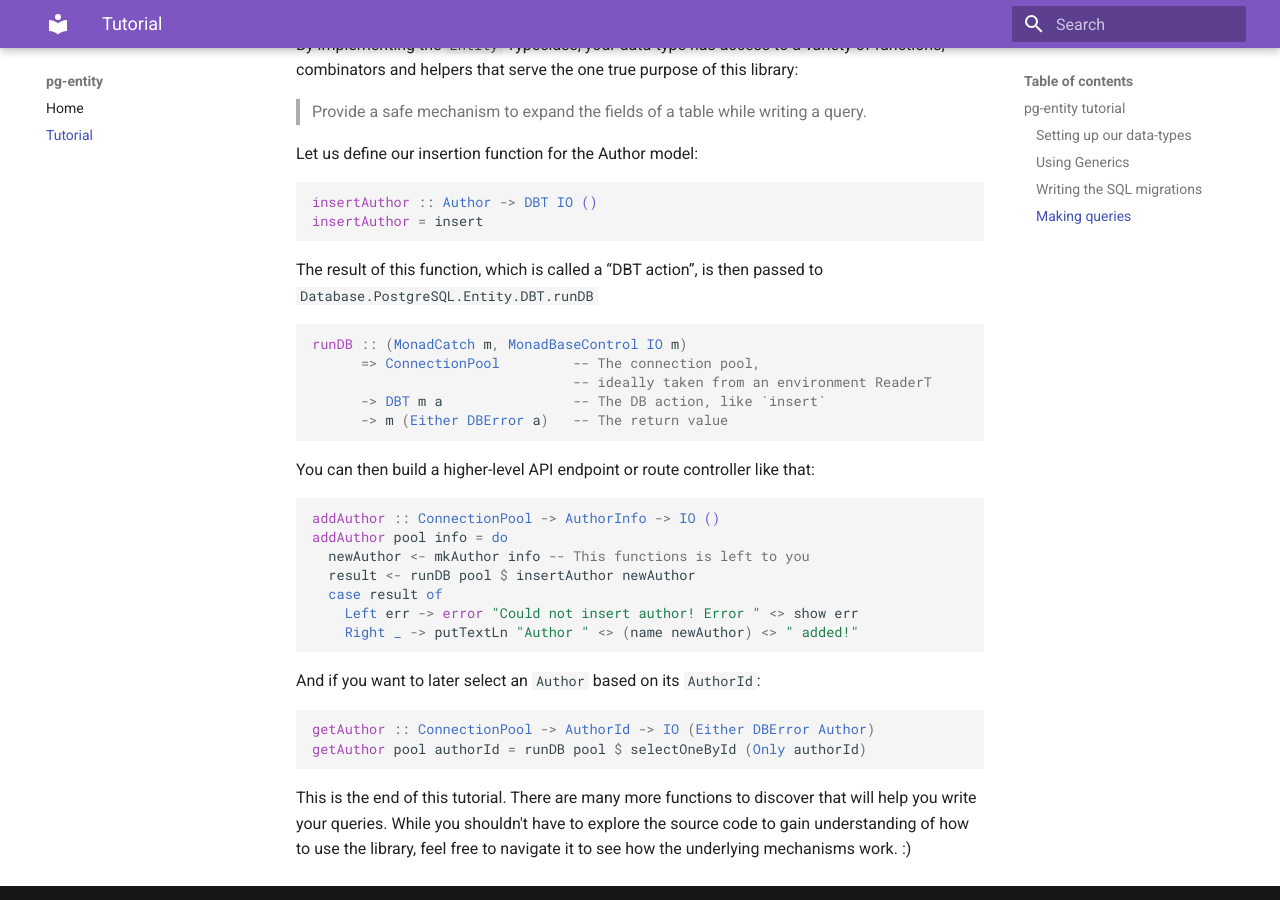
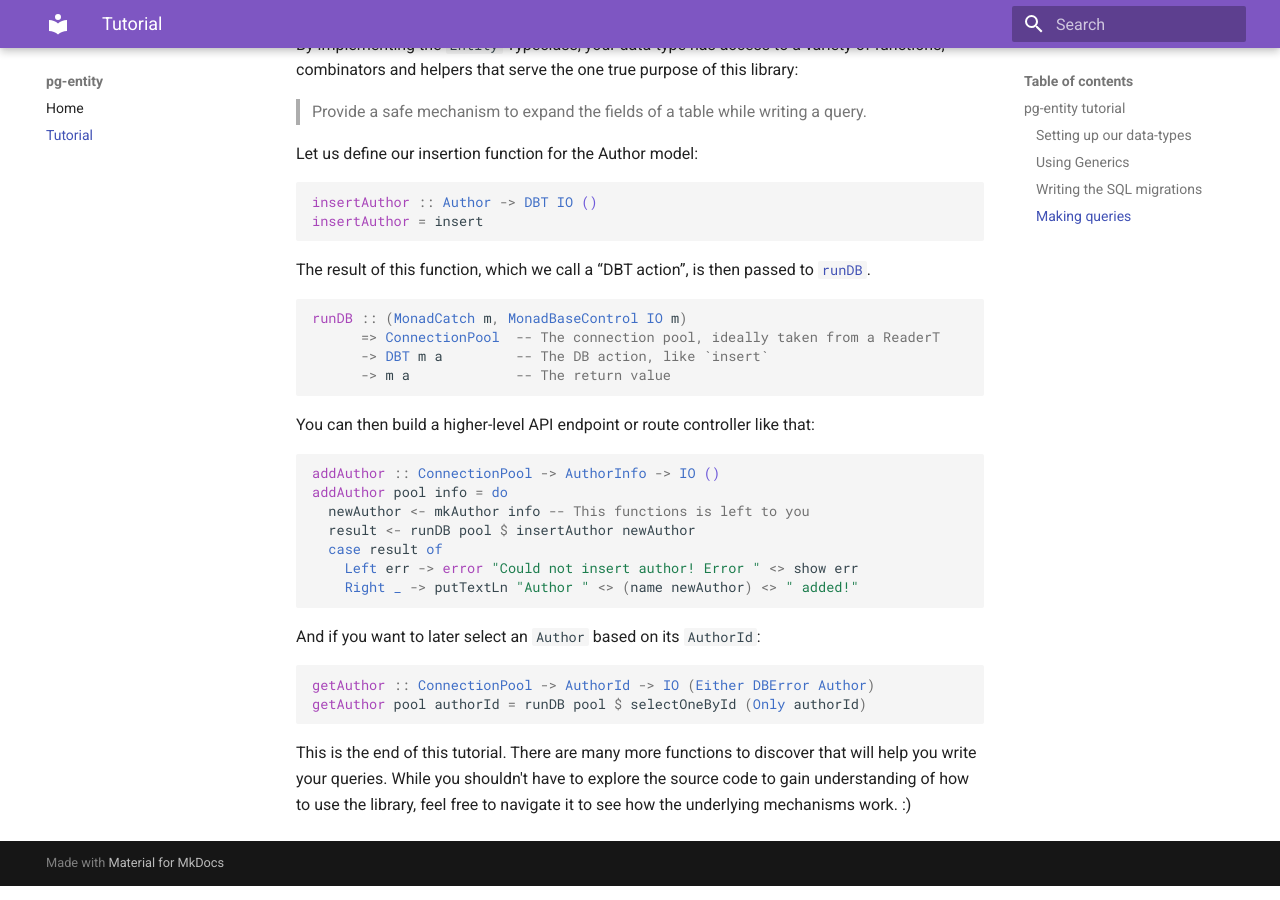
Before and after one commit to tchoutri/pg-entity, an MkDocs documentation site: the page built from docs/src/Tutorial.md, in a window 1280 px wide and 900 px high, scrolled down 3729 px. Built offline with MkDocs 1.6.1 and Material for MkDocs 9.7.7, drawn with Linux system fonts in a browser that asks for light colours.

````diff
--- a/docs/src/Tutorial.md
+++ b/docs/src/Tutorial.md
@@ -186,17 +186,14 @@ insertAuthor :: Author -> DBT IO ()
 insertAuthor = insert
 ```
 
-<!--
-TODO: Link to runDB in Hackage when the library is published
--->
-The result of this function, which is called a “DBT action”, is then passed to `Database.PostgreSQL.Entity.DBT.runDB`
+<!-- Replace the usage of runDB by withPool -->
+The result of this function, which we call a “DBT action”, is then passed to [`runDB`](https://hackage.haskell.org/package/pg-entity-0.0.1.0/docs/Database-PostgreSQL-Entity-DBT.html#v:runDB).
 
 ```haskell
 runDB :: (MonadCatch m, MonadBaseControl IO m)
-      => ConnectionPool         -- The connection pool,
-                                -- ideally taken from an environment ReaderT
-      -> DBT m a                -- The DB action, like `insert`
-      -> m (Either DBError a)   -- The return value
+      => ConnectionPool  -- The connection pool, ideally taken from a ReaderT
+      -> DBT m a         -- The DB action, like `insert`
+      -> m a             -- The return value
 ```
 
 You can then build a higher-level API endpoint or route controller like that:
````
Also changed, not shown: 3 other files.
